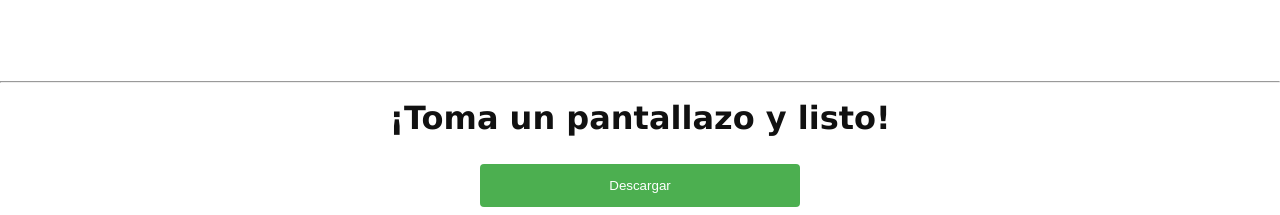
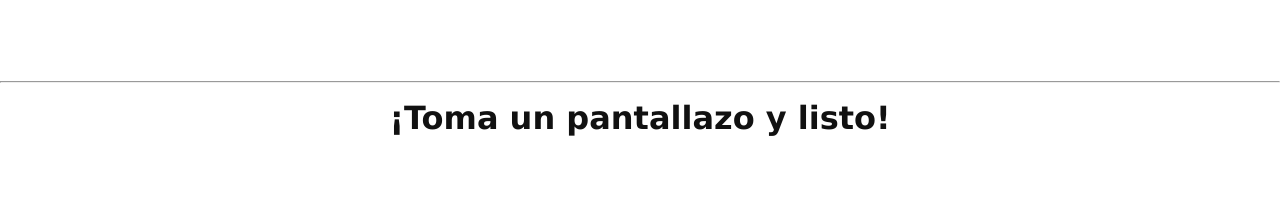
Before and after one commit to danruz/beta-generator, a plain HTML site: page index.html in a window 1280 px wide. Shown: the part 608-823 px from the top of the page. After the commit the page ends 800 px from the top, so only its background shows below. Drawn offline with nearby package versions, Linux system fonts and the light colour scheme; a web font is replaced by a local one.

Commit message:
index.html

```diff
--- a/index.html
+++ b/index.html
@@ -56,7 +56,7 @@
   </div>
   <hr class="end">
   <h2>¡Toma un pantallazo y listo!</h2><br>
-  <div class="bBajar"><button id="boton-descarga">Descargar</button></div>
+
 </div>
 <script src="js/main.js"></script>
 </body>
```
